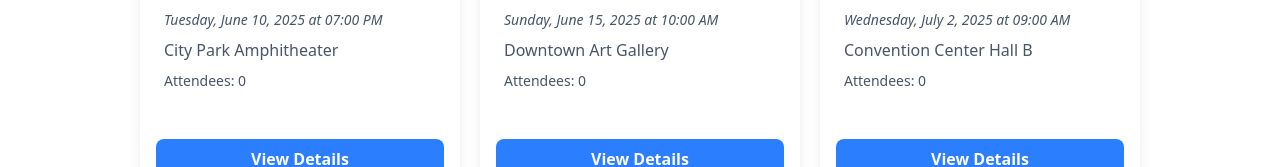
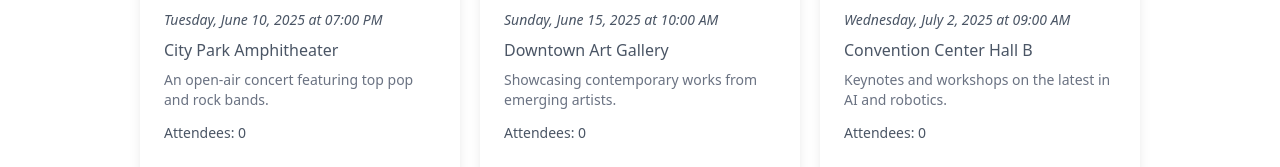
Before and after one commit to ArafatQz/Task_4, a React (Vite) app in the folder project/: page / in a window 1280 px wide. Shown: the part 330-497 px from the top of the page. Built offline with nearby package versions, Linux system fonts and the light colour scheme; data requests are answered from the project's data file.

Commit message:
typescript error fix

```diff
--- a/project/package.json
+++ b/project/package.json
@@ -10,6 +10,7 @@
     "preview": "vite preview"
   },
   "dependencies": {
+    "@hookform/resolvers": "^5.0.1",
     "@radix-ui/react-slot": "^1.2.2",
     "@tailwindcss/vite": "^4.1.6",
     "@tanstack/react-query": "^5.76.0",
--- a/project/src/components/event-card.tsx
+++ b/project/src/components/event-card.tsx
@@ -5,10 +5,19 @@ interface EventCardProps {
   location: string;
   totalAttendees: number;
   imageUrl: string;
+  description: string;
   onClick: () => void;
 }
 
-export default function EventCard({ id, name, dateTime, location, totalAttendees, imageUrl, onClick }: EventCardProps) {
+export default function EventCard({
+  name,
+  dateTime,
+  location,
+  totalAttendees,
+  imageUrl,
+  description,
+  onClick
+}: EventCardProps) {
   return (
 
     <div className="bg-white rounded-sm shadow-lg overflow-hidden flex flex-col w-80">
@@ -30,6 +39,9 @@ export default function EventCard({ id, name, dateTime, location, totalAttendees
           })}
         </p>
         <p className="text-base text-gray-600 mb-2 card-location">{location}</p>
+        <p className="text-sm text-gray-500 mb-3 line-clamp-2">
+          {description}
+        </p>
         <p className="text-[14px] text-gray-600 mb-2 card-attendee">
           Attendees: {totalAttendees}
         </p>
--- a/project/src/main.tsx
+++ b/project/src/main.tsx
@@ -1,11 +1,15 @@
 import { StrictMode } from 'react'
 import { createRoot } from 'react-dom/client'
+import { QueryClient, QueryClientProvider } from '@tanstack/react-query';
 import './index.css'
 import App from './App.tsx'
 
+const queryClient = new QueryClient();
 
 createRoot(document.getElementById('root')!).render(
   <StrictMode>
-    <App />
+    <QueryClientProvider client={queryClient}>
+      <App />
+    </QueryClientProvider>
   </StrictMode>
 )
--- a/project/src/pages/landing-pages/EventDetails.tsx
+++ b/project/src/pages/landing-pages/EventDetails.tsx
@@ -1,5 +1,6 @@
-import BuyTicketForm from "./regesterForm";
-import { useState } from "react";
+import BuyTicketForm from "./registerForm";
+import { useState } from 'react';
+import { useQuery } from '@tanstack/react-query';
 ;
 interface Attendee {
   id: number;
@@ -7,7 +8,7 @@ interface Attendee {
   eventId: number;
 }
 
-interface EventDetailsProps {
+export interface EventDetailsProps {
   id: number;
   name: string;
   dateTime: string;
@@ -17,7 +18,7 @@ interface EventDetailsProps {
   totalAttendees: number;
   attendees: Attendee[];
   onClick: () => void;
-  handleClick: () => void;
+  handleClick: (eventId: number) => void;
 }
 
 const EventDetails = ({
@@ -30,10 +31,16 @@ const EventDetails = ({
   onClick,
   totalAttendees,
   attendees,
-
-
-
 }: EventDetailsProps) => {
+  const { data: attendeesData } = useQuery({
+    queryKey: ['attendees'],
+    queryFn: async () => {
+      const response = await fetch('/api/attendees');
+      return response.json();
+    },
+    gcTime: 5 * 60 * 1000, // 5 minutes cache time
+    staleTime: 60 * 1000 // 1 minute stale time
+  });
 
 
   const [isClicked, setIsClicked] = useState(false);
--- a/project/src/pages/landing-pages/LandingPage.tsx
+++ b/project/src/pages/landing-pages/LandingPage.tsx
@@ -1,68 +1,76 @@
+import { useState } from "react";
+import { useQuery } from '@tanstack/react-query';
+import EventCard from "@/components/event-card";
+import useEventStore, { type Event } from "@/stores/eventStore";
+import Button from "@/components/button";
+import useAttendeeStore, { type Attendee } from "@/stores/attendeeStore";
 import EventDetails from "./EventDetails";
-import { useState, useEffect } from "react";
-import EventCard from "@/components/event-card";
-import useEventStore from "@/stores/eventStore";
-import Button from "@/components/button";
-import  useAttendeeStore  from "@/stores/attendeeStore";
-
 
 const LandingPage = () => {
-  const { events, loading, error, fetchEvents } = useEventStore();
+  const { fetchEvents } = useEventStore();
+  const { data: events, isLoading, isError, error } = useQuery<Event[]>({
+    queryKey: ['events'],
+    queryFn: () => fetchEvents()
+  });
+
   const [isClicked, setIsClicked] = useState(false);
   const [selectedEventId, setSelectedEventId] = useState<number | null>(null);
   const { attendees } = useAttendeeStore();
-
-  console.log(attendees);
-  console.log(events);
-
-  useEffect(() => {
-    fetchEvents();
-  }, []);
 
   const handleClick = (eventId: number) => {
     setSelectedEventId(eventId);
     setIsClicked(true);
   };
 
-  if (isClicked) {
+  if (isClicked && selectedEventId != null && events) {
     const selectedEvent = events.find(e => e.id === selectedEventId);
-    console.log(selectedEvent);
-    return selectedEvent ? (
+    const attendeesForThisEvent = attendees
+      .filter((a: Attendee) => a.eventId === selectedEventId)
+      .map((a: Attendee, idx: number) => ({
+        id: idx + 1,
+        name: a.name,
+        eventId: a.eventId
+      }));
+
+    if (selectedEvent) {
+      return (
         <EventDetails
+          id={selectedEvent.id}
           name={selectedEvent.name}
-        totalAttendees={attendees.filter(a => a.eventId === selectedEvent.id).length}
-        attendees={attendees.filter(a => a.eventId === selectedEvent.id).map((a, idx) => ({ id: idx + 1, name: a.name, eventId: a.eventId }))}
-        id={selectedEvent.id}
           dateTime={selectedEvent.date}
           imageUrl={selectedEvent.image_url}
           location={selectedEvent.location}
           description={selectedEvent.description}
+          totalAttendees={attendeesForThisEvent.length}
+          attendees={attendeesForThisEvent}
           onClick={() => {
             setIsClicked(false);
             setSelectedEventId(null);
           }}
-        handleClick={()=>handleClick}
+          handleClick={() => {}} // Required by EventDetailsProps
         />
-    ) : null;
+      );
+    }
   }
 
-  if (loading) return <div className="text-center mt-10">Loading events...</div>;
-  if (error) return <div className="text-center mt-10 text-red-500">Error: {error}</div>;
+  if (isLoading) return <div className="text-center mt-10">Loading events…</div>;
+  if (isError)  return <div className="text-center mt-10 text-red-500">Error: {error.message}</div>;
 
   return (
     <>
       <Button />
       <div className="flex justify-center gap-5 flex-wrap mt-10">
-        {events.map(event => (
+        {(events || []).map((event: Event) => (
           <EventCard
+            key={event.id}
+            id={event.id}
             name={event.name}
-            key={event.id}
-            onClick={() => handleClick(event.id)}
-            id={event.id}
             dateTime={event.date}
             location={event.location}
             imageUrl={event.image_url}
-            totalAttendees={attendees.filter(a => a.eventId === event.id).length}
+            description={event.description}
+            totalAttendees={attendees.filter((a: Attendee) => a.eventId === event.id).length}
+            onClick={() => handleClick(event.id)}
           />
         ))}
       </div>
@@ -70,4 +78,4 @@ const LandingPage = () => {
   );
 };
 
-export default LandingPage
+export default LandingPage;
--- a/project/src/pages/landing-pages/regesterForm.tsx
+++ b/project/src/pages/landing-pages/registerForm.tsx
@@ -1,5 +1,7 @@
 import { useState } from 'react';
 import { useForm } from 'react-hook-form';
+import { z } from 'zod';
+import { zodResolver } from '@hookform/resolvers/zod';
 import useAttendeeStore from '@/stores/attendeeStore';
 
 
@@ -7,7 +9,14 @@ import useAttendeeStore from '@/stores/attendeeStore';
 
 export default function BuyTicketForm({onClick, eventId}: {onClick: () => void, eventId: number}) {
 
-const { register, handleSubmit } = useForm();
+const schema = z.object({
+  name: z.string().min(1, 'Name is required').regex(/^[A-Za-z]+$/, 'Name must contain only alphabetic characters'),
+  email: z.string().email('Invalid email address'),
+});
+
+const { register, handleSubmit, formState: { errors } } = useForm({
+  resolver: zodResolver(schema)
+});
 const [tickets, setTickets] = useState({name: '', quantity: 1});
 const { addAttendee, attendees } = useAttendeeStore();
 
@@ -57,6 +66,7 @@ const { addAttendee, attendees } = useAttendeeStore();
               placeholder="Your Name"
               className="w-full px-4 py-2 border rounded-lg focus:outline-none focus:ring-2 focus:ring-blue-300"
             />
+            {errors.name && <span className="text-red-500 text-sm">{errors.name.message}</span>}
           </div>
 
           {/* Email */}
@@ -74,6 +84,7 @@ const { addAttendee, attendees } = useAttendeeStore();
               placeholder="you@example.com"
               className="w-full px-4 py-2 border rounded-lg focus:outline-none focus:ring-2 focus:ring-blue-300"
             />
+            {errors.email && <span className="text-red-500 text-sm">{errors.email.message}</span>}
           </div>
 
           {/* Tickets selector */}
--- a/project/src/stores/attendeeStore.ts
+++ b/project/src/stores/attendeeStore.ts
@@ -1,6 +1,6 @@
 import { create } from 'zustand';
 
-interface Attendee {
+export interface Attendee {
   id: number;
   name: string;
   email: string;
--- a/project/src/stores/eventStore.ts
+++ b/project/src/stores/eventStore.ts
@@ -1,7 +1,7 @@
 import {create} from 'zustand';
 import axios from 'axios';
 
-interface Event {
+export interface Event {
   id: number;
   name: string;
   date: string;
@@ -17,20 +17,24 @@ interface EventStore {
   events: Event[];
   loading: boolean;
   error: string | null;
-  fetchEvents: () => void;
+  fetchEvents: () => Promise<Event[]>;
 }
 
 const useEventStore = create<EventStore>((set) => ({
   events: [],
   loading: false,
   error: null,
-  fetchEvents: async () => {
+  fetchEvents: async (): Promise<Event[]> => {
     set({ loading: true, error: null });
     try {
-      const response = await axios.get('http://localhost:3000/events');
-      set({ events: response.data, loading: false });
+      const response = await axios.get<Event[]>('http://localhost:3000/events');
+      const events = response.data || [];
+      set({ events, loading: false });
+      return events;
     } catch (error) {
-      set({ error: error instanceof Error ? error.message : 'An error occurred', loading: false });
+      const errorMessage = error instanceof Error ? error.message : 'An error occurred';
+      set({ error: errorMessage, loading: false });
+      return [];
     }
   },
 }));
```
Also changed, not shown: 1 other file (tests, documents, lock files or other folders). Lines whose indentation alone changed are shown as unchanged.
